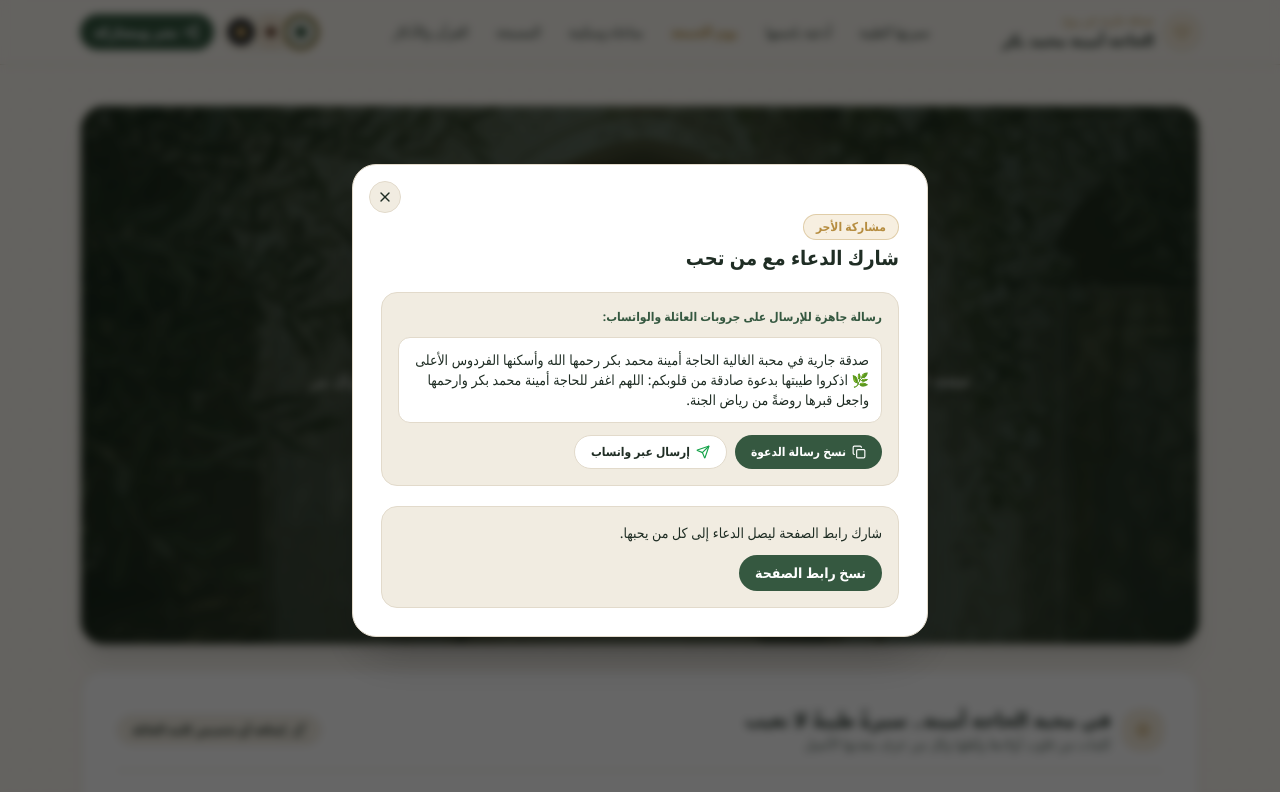
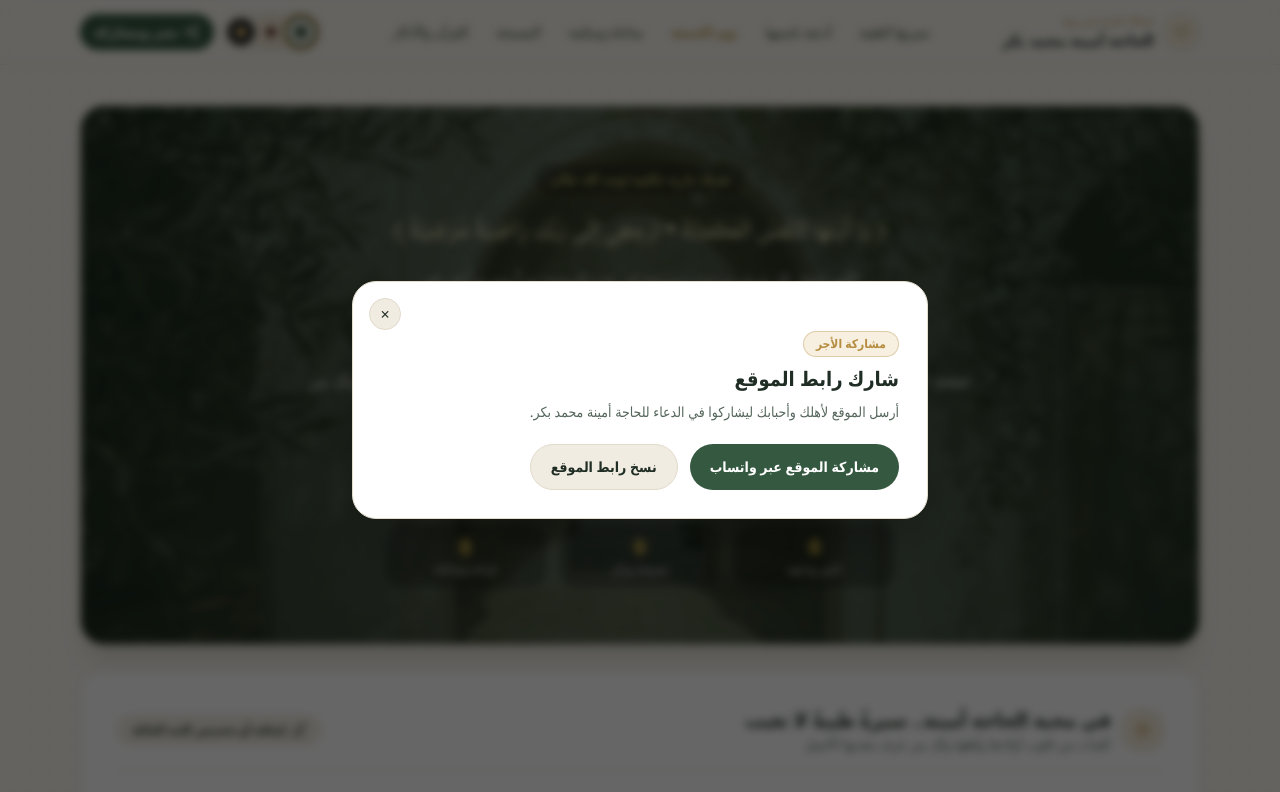
Before and after one commit to fares-abdel3aziz/fares-abdel3aziz.github.io, a plain HTML site: page amina-mohamed-bakr/index.html in a window 1280 px wide. Both pictures are taken after a click on the button "نشر ومشاركة". Shown: the top 792 px of the page. Drawn offline with nearby package versions, Linux system fonts and the light colour scheme; no server answers.

Commit message:
Simplify sharing dialog to website links only

```diff
--- a/amina-mohamed-bakr/index.html
+++ b/amina-mohamed-bakr/index.html
@@ -648,36 +648,18 @@
   </div>
 
   <!-- SHARE & FREE PERMANENT LINK GUIDE MODAL -->
-  <div id="share-modal" class="fixed inset-0 z-50 hidden items-center justify-center p-4 bg-black/60 backdrop-blur-sm">
+  <div id="share-modal" role="dialog" aria-modal="true" aria-labelledby="share-modal-title" class="fixed inset-0 z-50 hidden items-center justify-center p-4 bg-black/60 backdrop-blur-sm">
     <div class="surface-card rounded-3xl max-w-xl w-full p-6 sm:p-7 shadow-2xl space-y-5 relative max-h-[90vh] overflow-y-auto">
-      <button type="button" onclick="closeShareModal()" class="absolute top-4 left-4 w-8 h-8 rounded-full surface-soft flex items-center justify-center" aria-label="إغلاق">
-        <svg xmlns="http://www.w3.org/2000/svg" width="24" height="24" viewBox="0 0 24 24" fill="none" stroke="currentColor" stroke-width="2" stroke-linecap="round" stroke-linejoin="round" data-lucide="x" class="lucide lucide-x w-4 h-4"><path d="M18 6 6 18"></path><path d="m6 6 12 12"></path></svg>
-      </button>
-
-      <div class="space-y-1">
+      <button type="button" onclick="closeShareModal()" class="absolute top-4 left-4 w-8 h-8 rounded-full surface-soft flex items-center justify-center" aria-label="إغلاق">×</button>
+      <div class="space-y-2">
         <span class="inline-block text-xs font-bold px-3 py-1 rounded-full gold-badge">مشاركة الأجر</span>
-        <h3 class="text-xl font-bold">شارك الدعاء مع من تحب</h3>
+        <h3 id="share-modal-title" class="text-xl font-bold">شارك رابط الموقع</h3>
+        <p class="text-sm leading-relaxed" style="color:var(--text-muted)">أرسل الموقع لأهلك وأحبابك ليشاركوا في الدعاء للحاجة أمينة محمد بكر.</p>
       </div>
-
-      <!-- Ready WhatsApp Invitation -->
-      <div class="rounded-2xl p-4 surface-soft space-y-3">
-        <p class="text-xs font-bold" style="color: var(--accent);">رسالة جاهزة للإرسال على جروبات العائلة والواتساب:</p>
-        <p id="share-invite-preview" class="text-xs sm:text-sm leading-relaxed surface-card rounded-xl p-3">
-          صدقة جارية في محبة الغالية الحاجة أمينة محمد بكر رحمها الله وأسكنها الفردوس الأعلى 🌿 اذكروا طيبتها بدعوة صادقة من قلوبكم: اللهم اغفر للحاجة أمينة محمد بكر وارحمها واجعل قبرها روضةً من رياض الجنة.
-        </p>
-        <div class="flex flex-wrap gap-2">
-          <button type="button" onclick="copyShareInvitation()" class="btn-primary px-4 py-2 rounded-full text-xs font-bold flex items-center gap-1.5">
-            <svg xmlns="http://www.w3.org/2000/svg" width="24" height="24" viewBox="0 0 24 24" fill="none" stroke="currentColor" stroke-width="2" stroke-linecap="round" stroke-linejoin="round" data-lucide="copy" class="lucide lucide-copy w-3.5 h-3.5"><rect width="14" height="14" x="8" y="8" rx="2" ry="2"></rect><path d="M4 16c-1.1 0-2-.9-2-2V4c0-1.1.9-2 2-2h10c1.1 0 2 .9 2 2"></path></svg>
-            <span>نسخ رسالة الدعوة</span>
-          </button>
-          <button type="button" onclick="sendShareInvitationWhatsApp()" class="px-4 py-2 rounded-full surface-card text-xs font-bold flex items-center gap-1.5">
-            <svg xmlns="http://www.w3.org/2000/svg" width="24" height="24" viewBox="0 0 24 24" fill="none" stroke="currentColor" stroke-width="2" stroke-linecap="round" stroke-linejoin="round" data-lucide="send" class="lucide lucide-send w-3.5 h-3.5" style="color: #16a34a;"><path d="M14.536 21.686a.5.5 0 0 0 .937-.024l6.5-19a.496.496 0 0 0-.635-.635l-19 6.5a.5.5 0 0 0-.024.937l7.93 3.18a2 2 0 0 1 1.112 1.11z"></path><path d="m21.854 2.147-10.94 10.939"></path></svg>
-            <span>إرسال عبر واتساب</span>
-          </button>
-        </div>
+      <div class="flex flex-wrap gap-3">
+        <button type="button" onclick="sendShareInvitationWhatsApp()" class="btn-primary px-5 py-3 rounded-full text-sm font-bold">مشاركة الموقع عبر واتساب</button>
+        <button type="button" onclick="copyShareInvitation()" class="surface-soft px-5 py-3 rounded-full text-sm font-bold">نسخ رابط الموقع</button>
       </div>
-
-      <div class="rounded-2xl p-4 surface-soft space-y-3"><p class="text-sm">شارك رابط الصفحة ليصل الدعاء إلى كل من يحبها.</p><button type="button" onclick="copyText(location.origin + location.pathname)" class="btn-primary px-4 py-2 rounded-full text-sm font-bold">نسخ رابط الصفحة</button></div>
     </div>
   </div>
 
```
